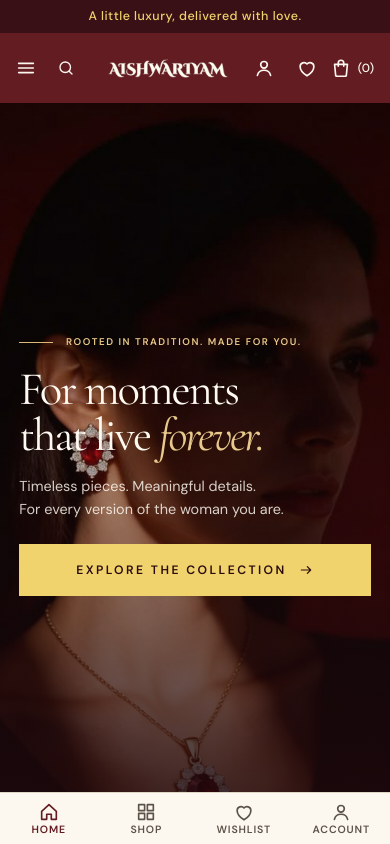
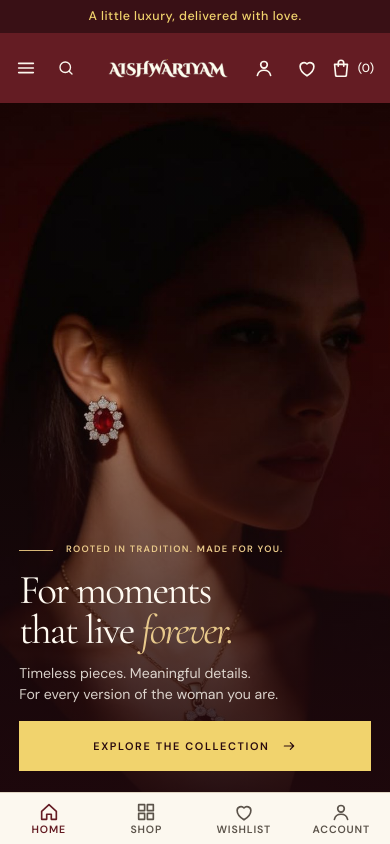
Before and after one commit to musammilvilayil/jewellery, a React (Vite) app: page / in a window 390 px wide. Shown: the top 844 px of the page. Built offline with nearby package versions, Linux system fonts and the light colour scheme.

Commit message:
Fix mobile home hero composition

```diff
--- a/src/styles/home-hero.css
+++ b/src/styles/home-hero.css
@@ -196,3 +196,65 @@
     transform: none !important;
   }
 }
+
+
+/* Mobile refinement: keep the portrait clear and anchor the message at the foot. */
+@media (max-width: 520px) {
+  .fh.st {
+    min-height: clamp(620px, calc(100svh - 150px), 720px);
+  }
+
+  .fh.st .fh-grid.container {
+    min-height: inherit;
+    align-items: flex-end;
+    padding: 0 1.2rem 1.65rem;
+  }
+
+  .fh.st .fh-copy {
+    width: 100%;
+    max-width: 100%;
+    margin-top: auto;
+    padding: 0;
+  }
+
+  .fh.st .fh-eyebrow {
+    margin-bottom: 0.8rem;
+    font-size: 0.58rem;
+    letter-spacing: 0.14em;
+  }
+
+  .fh.st .fh-copy h1 {
+    max-width: 100%;
+    font-size: clamp(2.55rem, 10.5vw, 3.35rem);
+    line-height: 0.98;
+  }
+
+  .fh.st .fh-sub {
+    max-width: 100%;
+    margin-top: 0.8rem;
+    font-size: 0.88rem;
+    line-height: 1.5;
+  }
+
+  .fh.st .fh-copy .btn {
+    min-height: 50px;
+    margin-top: 1rem;
+    padding-inline: 1rem;
+    font-size: 0.68rem;
+    letter-spacing: 0.15em;
+  }
+
+  .fh.st .fh-visual::after {
+    background: linear-gradient(
+      180deg,
+      rgba(30, 8, 12, 0.02) 0%,
+      rgba(30, 8, 12, 0.04) 34%,
+      rgba(30, 8, 12, 0.48) 53%,
+      rgba(30, 8, 12, 0.96) 100%
+    );
+  }
+
+  .fh.st .fh-visual img {
+    object-position: 57% 18%;
+  }
+}
```
